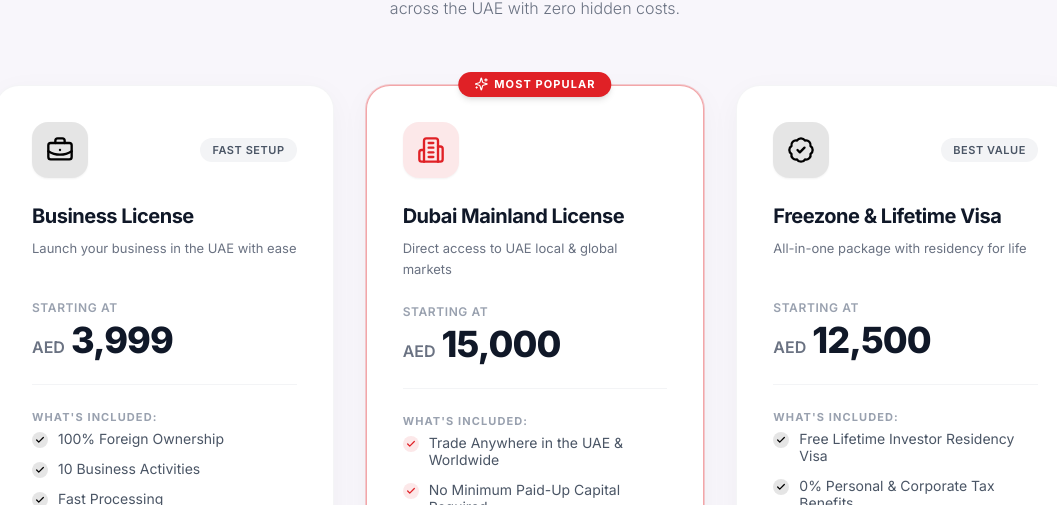
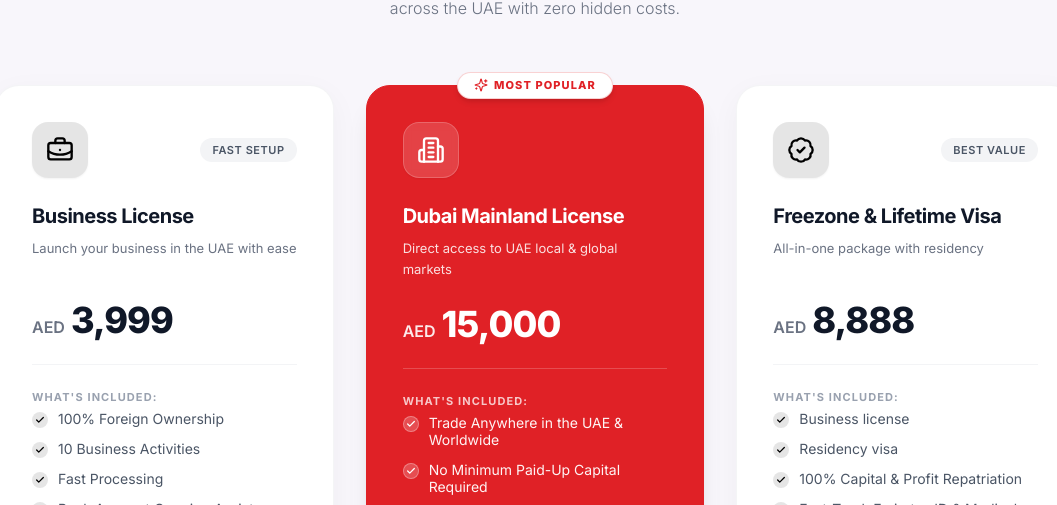
Before and after one commit to fayeemismail/emirate-hub-front, a Next.js app: page / in a window 1280 px wide. Shown: the part 295-800 px from the top of the page, without its empty margins (105-1162 px from the left). Built offline with nearby package versions, Linux system fonts and the light colour scheme.

Commit message:
edited the contact and pricing

```diff
--- a/app/page.tsx
+++ b/app/page.tsx
@@ -5,13 +5,14 @@
 import PriceCards from "@/components/home/PriceCards";
 import Service from "@/components/home/Service";
 import Testimonials from "@/components/home/Testimonials";
+import pricingData from "@/data/home/pricing.json";
 import Image from "next/image";
 
 export default function Home() {
   return (
     <main>
       <Hero />
-      <PriceCards />
+      {pricingData.active && <PriceCards />}
       <Service />
       <ContactUs />
       <Testimonials />
--- a/components/common/ContactForm.tsx
+++ b/components/common/ContactForm.tsx
@@ -111,10 +111,10 @@
                 required
               />
               <span>
-                I consent to the processing of my personal data as outlined in the{" "}
-                <a href="#" className="text-primary hover:underline font-medium">
+                I'm not a robot{""}
+                {/* <a href="#" className="text-primary hover:underline font-medium">
                   Privacy Policy
-                </a>
+                </a> */}
                 .
               </span>
             </label>
--- a/components/home/ContactUs.tsx
+++ b/components/home/ContactUs.tsx
@@ -65,7 +65,7 @@
           </div>
 
           {/* Photo Column (Second on mobile, Left side on desktop) */}
-          <div className="order-2 lg:order-1 lg:col-span-5 relative min-h-[380px] sm:min-h-[460px] md:min-h-[520px] lg:min-h-full rounded-3xl overflow-hidden shadow-[0_12px_35px_rgba(0,0,0,0.08)] group">
+          <div className="order-2 lg:order-1 lg:col-span-5 relative min-h-95 sm:min-h-115 md:min-h-130 lg:min-h-full rounded-3xl overflow-hidden shadow-[0_12px_35px_rgba(0,0,0,0.08)] group">
             <Image
               src="/images/contact-person.jpg"
               alt="Connect With Us - Business Consultation"
@@ -75,7 +75,7 @@
               sizes="(max-width: 1024px) 100vw, 40vw"
             />
             {/* Soft Dark Gradient Overlay at bottom for contrast */}
-            <div className="absolute inset-0 bg-gradient-to-t from-black/80 via-black/20 to-transparent" />
+            <div className="absolute inset-0 bg-linear-to-t from-black/80 via-black/20 to-transparent" />
 
             {/* Floating Glassmorphic Badge / Advisor Info */}
             <div className="absolute bottom-6 left-6 right-6 p-4 sm:p-5 rounded-2xl bg-white/15 backdrop-blur-md border border-white/25 text-white flex flex-col gap-2">
--- a/components/home/PriceCards.tsx
+++ b/components/home/PriceCards.tsx
@@ -11,61 +11,38 @@
   LuCheck,
   LuSparkles,
   LuBriefcaseBusiness,
+  LuShieldCheck,
+  LuLandmark,
+  LuFileText,
+  LuTrendingUp,
+  LuZap,
 } from "react-icons/lu";
+import rawPricingData from "@/data/home/pricing.json";
+import { PricingData } from "@/types/home/pricing";
 
-const pricingCards = [
-  {
-    id: 1,
-    badge: "FAST SETUP",
-    isPopular: false,
-    icon: LuBriefcaseBusiness,
-    title: "Business License",
-    tagline: "Launch your business in the UAE with ease",
-    startingAt: "Starting at",
-    currency: "AED",
-    price: "3,999",
-    features: [
-      "100% Foreign Ownership",
-      "10 Business Activities",
-      "Fast Processing",
-      "Bank Account Opening Assistance",
-    ],
-  },
-  {
-    id: 2,
-    badge: "MOST POPULAR",
-    isPopular: true,
-    icon: LuBuilding2,
-    title: "Dubai Mainland License",
-    tagline: "Direct access to UAE local & global markets",
-    startingAt: "Starting at",
-    currency: "AED",
-    price: "15,000",
-    features: [
-      "Trade Anywhere in the UAE & Worldwide",
-      "No Minimum Paid-Up Capital Required",
-      "Dedicated Corporate Banking Support",
-      "Unlimited Employment Visa Quotas",
-    ],
-  },
-  {
-    id: 3,
-    badge: "BEST VALUE",
-    isPopular: false,
-    icon: LuBadgeCheck,
-    title: "Freezone & Lifetime Visa",
-    tagline: "All-in-one package with residency for life",
-    startingAt: "Starting at",
-    currency: "AED",
-    price: "12,500",
-    features: [
-      "Free Lifetime Investor Residency Visa",
-      "0% Personal & Corporate Tax Benefits",
-      "100% Capital & Profit Repatriation",
-      "Fast-Track Emirates ID & Medicals",
-    ],
-  },
-];
+// Dynamic icon mapping helper
+const ICON_MAP: Record<string, React.ComponentType<{ className?: string }>> = {
+  briefcase: LuBriefcaseBusiness,
+  LuBriefcaseBusiness: LuBriefcaseBusiness,
+  building: LuBuilding2,
+  LuBuilding2: LuBuilding2,
+  "badge-check": LuBadgeCheck,
+  LuBadgeCheck: LuBadgeCheck,
+  globe: LuGlobe,
+  LuGlobe: LuGlobe,
+  sparkles: LuSparkles,
+  LuSparkles: LuSparkles,
+  shield: LuShieldCheck,
+  LuShieldCheck: LuShieldCheck,
+  landmark: LuLandmark,
+  LuLandmark: LuLandmark,
+  file: LuFileText,
+  LuFileText: LuFileText,
+  zap: LuZap,
+  LuZap: LuZap,
+  trending: LuTrendingUp,
+  LuTrendingUp: LuTrendingUp,
+};
 
 // Lightweight GPU-accelerated entrance variants
 const containerVariants: Variants = {
@@ -105,13 +82,18 @@
 
 export default function PriceCards() {
   const router = useRouter();
-  const [clickedId, setClickedId] = useState<number | null>(null);
+  const [clickedId, setClickedId] = useState<number | string | null>(null);
+  const data: PricingData = rawPricingData as PricingData;
 
-  const handleEnquire = (id: number) => {
-    setClickedId(id);
+  if (!data.active) {
+    return null;
+  }
+
+  const handleEnquire = (href?: string, id?: number | string) => {
+    if (id !== undefined) setClickedId(id);
     setTimeout(() => {
       setClickedId(null);
-      router.push("/coming-soon");
+      router.push(href || "/coming-soon");
     }, 250);
   };
 
@@ -126,17 +108,22 @@
           variants={headerVariants}
           className="flex flex-col items-center text-center max-w-3xl mx-auto mb-12 md:mb-16 px-4"
         >
-          <span className="text-xs md:text-sm font-semibold tracking-[0.25em] text-gray-400 uppercase mb-3">
-            PRICING PACKAGES
-          </span>
+          {data.badge && (
+            <span className="text-xs md:text-sm font-semibold tracking-[0.25em] text-gray-400 uppercase mb-3">
+              {data.badge}
+            </span>
+          )}
           <h3 className="text-3xl md:text-4xl lg:text-5xl font-bold text-gray-900 tracking-tight leading-tight mb-4">
-            Transparent Pricing for{" "}
-            <span className="text-primary">Your Success</span>
+            {data.title}{" "}
+            {data.highlightedTitle && (
+              <span className="text-primary">{data.highlightedTitle}</span>
+            )}
           </h3>
-          <p className="text-gray-500 text-sm md:text-base leading-relaxed max-w-2xl font-light">
-            Choose the ideal license package designed to fast-track your
-            business setup in Dubai and across the UAE with zero hidden costs.
-          </p>
+          {data.description && (
+            <p className="text-gray-500 text-sm md:text-base leading-relaxed max-w-2xl font-light">
+              {data.description}
+            </p>
+          )}
         </motion.div>
 
         {/* Pricing Cards Grid */}
@@ -147,25 +134,26 @@
           variants={containerVariants}
           className="grid grid-cols-1 md:grid-cols-2 lg:grid-cols-3 gap-6 lg:gap-8 items-stretch"
         >
-          {pricingCards.map((card, index) => {
-            const IconComponent = card.icon;
-            const isLastCard = index === pricingCards.length - 1;
+          {data.cards.map((card, index) => {
+            const IconComponent = ICON_MAP[card.icon] || LuBriefcaseBusiness;
+            const isLastCard = index === data.cards.length - 1;
             const isClicked = clickedId === card.id;
+            const isCenterOrPopular = card.isPopular;
 
             return (
               <motion.div
                 key={card.id}
                 variants={itemVariants}
-                className={`group relative bg-white rounded-3xl p-7 md:p-9 shadow-[0_8px_30px_rgba(0,0,0,0.04)] hover:-translate-y-2 transition-all duration-300 ease-out flex flex-col justify-between border ${
-                  card.isPopular
-                    ? "border-primary/40 ring-1 ring-primary/20 hover:shadow-[0_20px_45px_rgba(224,33,38,0.12)]"
-                    : "border-gray-100/90 hover:border-secondary/30 hover:shadow-[0_20px_45px_rgba(0,0,0,0.08)]"
+                className={`group relative rounded-3xl p-7 md:p-9 shadow-[0_8px_30px_rgba(0,0,0,0.04)] hover:-translate-y-2 transition-all duration-300 ease-out flex flex-col justify-between border ${
+                  isCenterOrPopular
+                    ? "bg-primary text-white border-primary shadow-xl hover:shadow-[0_20px_50px_rgba(224,33,38,0.28)]"
+                    : "bg-white text-gray-900 border-gray-100/90 hover:border-secondary/30 hover:shadow-[0_20px_45px_rgba(0,0,0,0.08)]"
                 } ${isLastCard ? "md:col-span-2 lg:col-span-1" : ""}`}
               >
-                {/* Popular / Recommended Tag */}
+                {/* Popular / Recommended Floating Tag */}
                 {card.isPopular && (
-                  <div className="absolute -top-3.5 left-1/2 -translate-x-1/2 z-10 bg-primary text-white text-[11px] font-bold tracking-widest uppercase px-4 py-1 rounded-full shadow-md flex items-center gap-1.5 select-none">
-                    <LuSparkles className="w-3.5 h-3.5" />
+                  <div className="absolute -top-3.5 left-1/2 -translate-x-1/2 z-10 bg-white text-primary text-[11px] font-extrabold tracking-widest uppercase px-4 py-1 rounded-full shadow-md flex items-center gap-1.5 select-none border border-primary/20">
+                    <LuSparkles className="w-3.5 h-3.5 text-primary" />
                     <span>{card.badge}</span>
                   </div>
                 )}
@@ -175,8 +163,8 @@
                   <div className="flex items-center justify-between mb-6">
                     <div
                       className={`w-14 h-14 rounded-2xl flex items-center justify-center transition-all duration-300 ease-in-out shadow-xs group-hover:scale-105 ${
-                        card.isPopular
-                          ? "bg-primary/10 text-primary group-hover:bg-primary group-hover:text-white"
+                        isCenterOrPopular
+                          ? "bg-white/15 text-white border border-white/20 backdrop-blur-xs group-hover:bg-white group-hover:text-primary"
                           : "bg-secondary/10 text-secondary group-hover:bg-secondary group-hover:text-secondary-foreground"
                       }`}
                     >
@@ -192,27 +180,49 @@
 
                   {/* Title (Guaranteed Single Line) */}
                   <h4
-                    className="text-lg sm:text-xl lg:text-[17px] xl:text-xl font-bold text-gray-900 tracking-tight truncate whitespace-nowrap mb-2"
+                    className={`text-lg sm:text-xl lg:text-[17px] xl:text-xl font-bold tracking-tight truncate whitespace-nowrap mb-2 ${
+                      isCenterOrPopular ? "text-white" : "text-gray-900"
+                    }`}
                     title={card.title}
                   >
                     {card.title}
                   </h4>
 
                   {/* Short Tagline */}
-                  <p className="text-gray-500 text-xs sm:text-[13px] leading-relaxed font-normal mb-6 min-h-9.5">
+                  <p
+                    className={`text-xs sm:text-[13px] leading-relaxed font-normal mb-6 min-h-9.5 ${
+                      isCenterOrPopular ? "text-white/85" : "text-gray-500"
+                    }`}
+                  >
                     {card.tagline}
                   </p>
 
                   {/* Price Block */}
-                  <div className="pb-6 border-b border-gray-100">
-                    <span className="text-xs font-semibold uppercase tracking-wider text-gray-400 block mb-1">
+                  <div
+                    className={`pb-6 border-b ${
+                      isCenterOrPopular ? "border-white/20" : "border-gray-100"
+                    }`}
+                  >
+                    {/* <span
+                      className={`text-xs font-semibold uppercase tracking-wider block mb-1 ${
+                        isCenterOrPopular ? "text-white/75" : "text-gray-400"
+                      }`}
+                    >
                       {card.startingAt}
-                    </span>
+                    </span> */}
                     <div className="flex items-baseline gap-1.5">
-                      <span className="text-sm sm:text-base font-semibold text-gray-500">
+                      <span
+                        className={`text-sm sm:text-base font-semibold ${
+                          isCenterOrPopular ? "text-white/90" : "text-gray-500"
+                        }`}
+                      >
                         {card.currency}
                       </span>
-                      <span className="text-3xl sm:text-4xl font-extrabold text-gray-900 tracking-tight">
+                      <span
+                        className={`text-3xl sm:text-4xl font-extrabold tracking-tight ${
+                          isCenterOrPopular ? "text-white" : "text-gray-900"
+                        }`}
+                      >
                         {card.price}
                       </span>
                     </div>
@@ -220,21 +230,29 @@
 
                   {/* Features List */}
                   <div className="py-6 space-y-3">
-                    <span className="text-[11px] font-bold uppercase tracking-widest text-gray-400 block mb-1">
-                      What&apos;s Included:
+                    <span
+                      className={`text-[11px] font-bold uppercase tracking-widest block mb-1 ${
+                        isCenterOrPopular ? "text-white/75" : "text-gray-400"
+                      }`}
+                    >
+                      {card.featuresHeading || "What's Included:"}
                     </span>
                     {card.features.map((feature, fIndex) => (
                       <div key={fIndex} className="flex items-start gap-2.5">
                         <div
                           className={`w-4 h-4 rounded-full flex items-center justify-center shrink-0 mt-0.5 ${
-                            card.isPopular
-                              ? "bg-primary/10 text-primary"
+                            isCenterOrPopular
+                              ? "bg-white/20 text-white border border-white/30"
                               : "bg-secondary/10 text-secondary"
                           }`}
                         >
-                          <LuCheck className="w-2.5 h-2.5 stroke-3" />
+                          <LuCheck className="w-2.5 h-2.5 stroke-3 text-current" />
                         </div>
-                        <span className="text-xs sm:text-sm text-gray-600 font-normal leading-tight">
+                        <span
+                          className={`text-xs sm:text-sm font-normal leading-tight ${
+                            isCenterOrPopular ? "text-white/95" : "text-gray-600"
+                          }`}
+                        >
                           {feature}
                         </span>
                       </div>
@@ -242,18 +260,18 @@
                   </div>
                 </div>
 
-                {/* Enquire Now Bordered CTA Button (Popular gets Primary, others get Secondary) */}
+                {/* Enquire Now CTA Button */}
                 <div className="pt-2">
                   <button
                     type="button"
-                    onClick={() => handleEnquire(card.id)}
-                    className={`group/btn w-full py-3.5 px-6 rounded-xl font-semibold text-xs tracking-wider uppercase border bg-transparent transition-all duration-300 ease-in-out flex items-center justify-center gap-2 cursor-pointer shadow-xs hover:shadow-md select-none active:scale-[0.98] ${
-                      card.isPopular
-                        ? "border-primary text-primary hover:bg-primary hover:text-white"
-                        : "border-secondary text-secondary hover:bg-secondary hover:text-secondary-foreground"
+                    onClick={() => handleEnquire(card.buttonHref, card.id)}
+                    className={`group/btn w-full py-3.5 px-6 rounded-xl font-semibold text-xs tracking-wider uppercase border transition-all duration-300 ease-in-out flex items-center justify-center gap-2 cursor-pointer shadow-xs hover:shadow-md select-none active:scale-[0.98] ${
+                      isCenterOrPopular
+                        ? "bg-white text-primary border-black hover:bg-white/90 hover:text-primary font-bold"
+                        : "bg-transparent border-secondary text-secondary hover:bg-secondary hover:text-secondary-foreground"
                     } ${isClicked ? "opacity-75 scale-95" : ""}`}
                   >
-                    <span>ENQUIRE NOW</span>
+                    <span>{card.buttonText || "ENQUIRE NOW"}</span>
                     <LuArrowRight className="w-4 h-4 group-hover/btn:translate-x-1.5 transition-transform duration-300 ease-in-out" />
                   </button>
                 </div>
--- /dev/null
+++ b/data/home/pricing.json
@@ -0,0 +1,69 @@
+{
+  "active": true,
+  "badge": "PRICING PACKAGES",
+  "title": "Transparent Pricing for",
+  "highlightedTitle": "Your Success",
+  "description": "Choose the ideal license package designed to fast-track your business setup in Dubai and across the UAE with zero hidden costs.",
+  "cards": [
+    {
+      "id": 1,
+      "badge": "FAST SETUP",
+      "isPopular": false,
+      "icon": "briefcase",
+      "title": "Business License",
+      "tagline": "Launch your business in the UAE with ease",
+      "startingAt": "Starting at",
+      "currency": "AED",
+      "price": "3,999",
+      "featuresHeading": "What's Included:",
+      "features": [
+        "100% Foreign Ownership",
+        "10 Business Activities",
+        "Fast Processing",
+        "Bank Account Opening Assistance"
+      ],
+      "buttonText": "ENQUIRE NOW",
+      "buttonHref": "/coming-soon"
+    },
+    {
+      "id": 2,
+      "badge": "MOST POPULAR",
+      "isPopular": true,
+      "icon": "building",
+      "title": "Dubai Mainland License",
+      "tagline": "Direct access to UAE local & global markets",
+      "startingAt": "Starting at",
+      "currency": "AED",
+      "price": "15,000",
+      "featuresHeading": "What's Included:",
+      "features": [
+        "Trade Anywhere in the UAE & Worldwide",
+        "No Minimum Paid-Up Capital Required",
+        "Dedicated Corporate Banking Support",
+        "Unlimited Employment Visa Quotas"
+      ],
+      "buttonText": "ENQUIRE NOW",
+      "buttonHref": "/coming-soon"
+    },
+    {
+      "id": 3,
+      "badge": "BEST VALUE",
+      "isPopular": false,
+      "icon": "badge-check",
+      "title": "Freezone & Lifetime Visa",
+      "tagline": "All-in-one package with residency",
+      "startingAt": "Starting at",
+      "currency": "AED",
+      "price": "8,888",
+      "featuresHeading": "What's Included:",
+      "features": [
+        "Business license",
+        "Residency visa",
+        "100% Capital & Profit Repatriation",
+        "Fast-Track Emirates ID & Medicals"
+      ],
+      "buttonText": "ENQUIRE NOW",
+      "buttonHref": "/coming-soon"
+    }
+  ]
+}
--- /dev/null
+++ b/types/home/pricing.ts
@@ -0,0 +1,24 @@
+export interface PricingCardItem {
+  id: number;
+  badge: string;
+  isPopular: boolean;
+  icon: string;
+  title: string;
+  tagline: string;
+  startingAt: string;
+  currency: string;
+  price: string;
+  featuresHeading?: string;
+  features: string[];
+  buttonText?: string;
+  buttonHref?: string;
+}
+
+export interface PricingData {
+  active: boolean;
+  badge: string;
+  title: string;
+  highlightedTitle?: string;
+  description: string;
+  cards: PricingCardItem[];
+}
```
